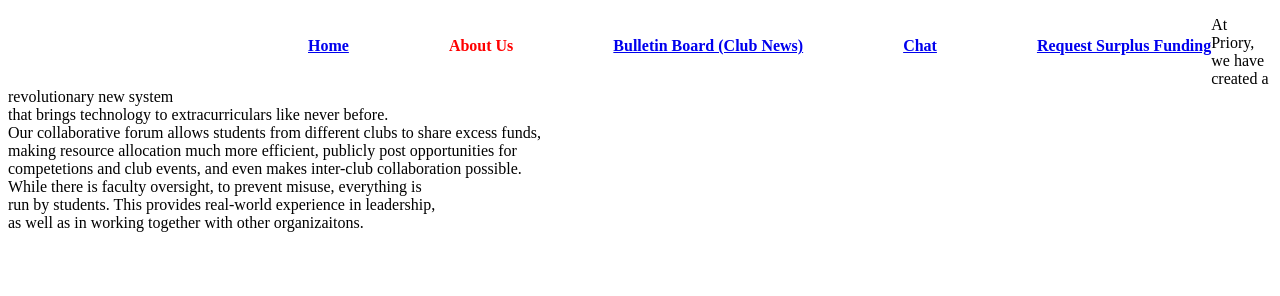
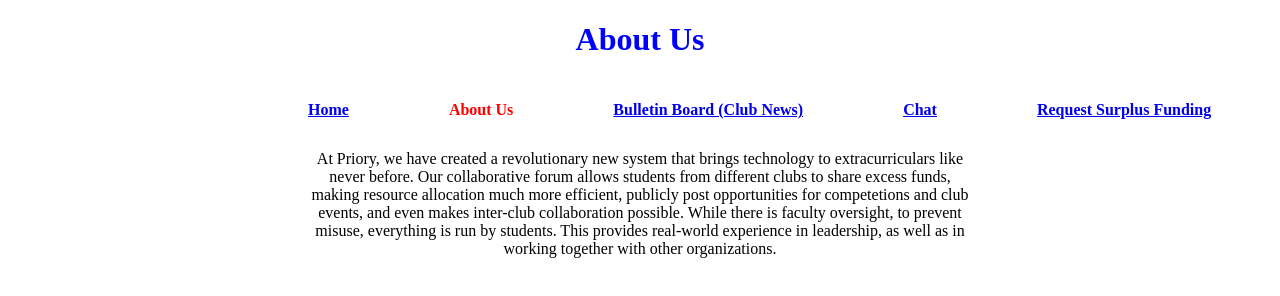
Before and after one commit to SirCharlesIV/Coding-Club-Hackathon, a plain HTML site: page about.html in a window 1280 px wide. Drawn offline with Linux system fonts and the light colour scheme.

Commit message:
add images to home, fix about formatting

```diff
--- a/about.html
+++ b/about.html
@@ -4,6 +4,7 @@
     <title>About Us</title>
 </head>
 <body>
+    <h1 style='text-align: center; color: blue;'>About Us</h1>
     <div style='clear: both; color: red;'>
         <h4 style='margin-left: 300px; float: left;'><a href='index.html'>Home</a></h4>
         <h4 style='margin-left: 100px; float: left;'>About Us</h4>
@@ -11,14 +12,12 @@
         <h4 style='margin-left: 100px; float: left;'><a href='chat.html'>Chat</a></h4>
         <h4 style='margin-left: 100px; float: left;'><a href='donate.html'>Request Surplus Funding</a></h4>
     </div>
-<p> At Priory, we have created a revolutionary new system
-    <br />that brings technology to extracurriculars like never before.
-    <br />Our collaborative forum allows students from different clubs to share excess funds,
-    <br />making resource allocation much more efficient, publicly post opportunities for
-    <br />competetions and club events, and even makes inter-club collaboration possible.
-    <br />While there is faculty oversight, to prevent misuse, everything is
-    <br />run by students. This provides real-world experience in leadership,
-    <br />as well as in working together with other organizaitons.
+    <br />
+    <br />
+    <br />
+    <p style='text-align: center; margin-left: 300px; margin-right: 300px;'>
+    At Priory, we have created a revolutionary new system that brings technology to extracurriculars like never before.
+    Our collaborative forum allows students from different clubs to share excess funds, making resource allocation much more efficient, publicly post opportunities for competetions and club events, and even makes inter-club collaboration possible. While there is faculty oversight, to prevent misuse, everything is run by students. This provides real-world experience in leadership, as well as in working together with other organizations.
     </p>
 </body>
 </html>
```
Also changed, not shown: index.html (+8 -2 lines), coding.png (added), robot.png (added).
